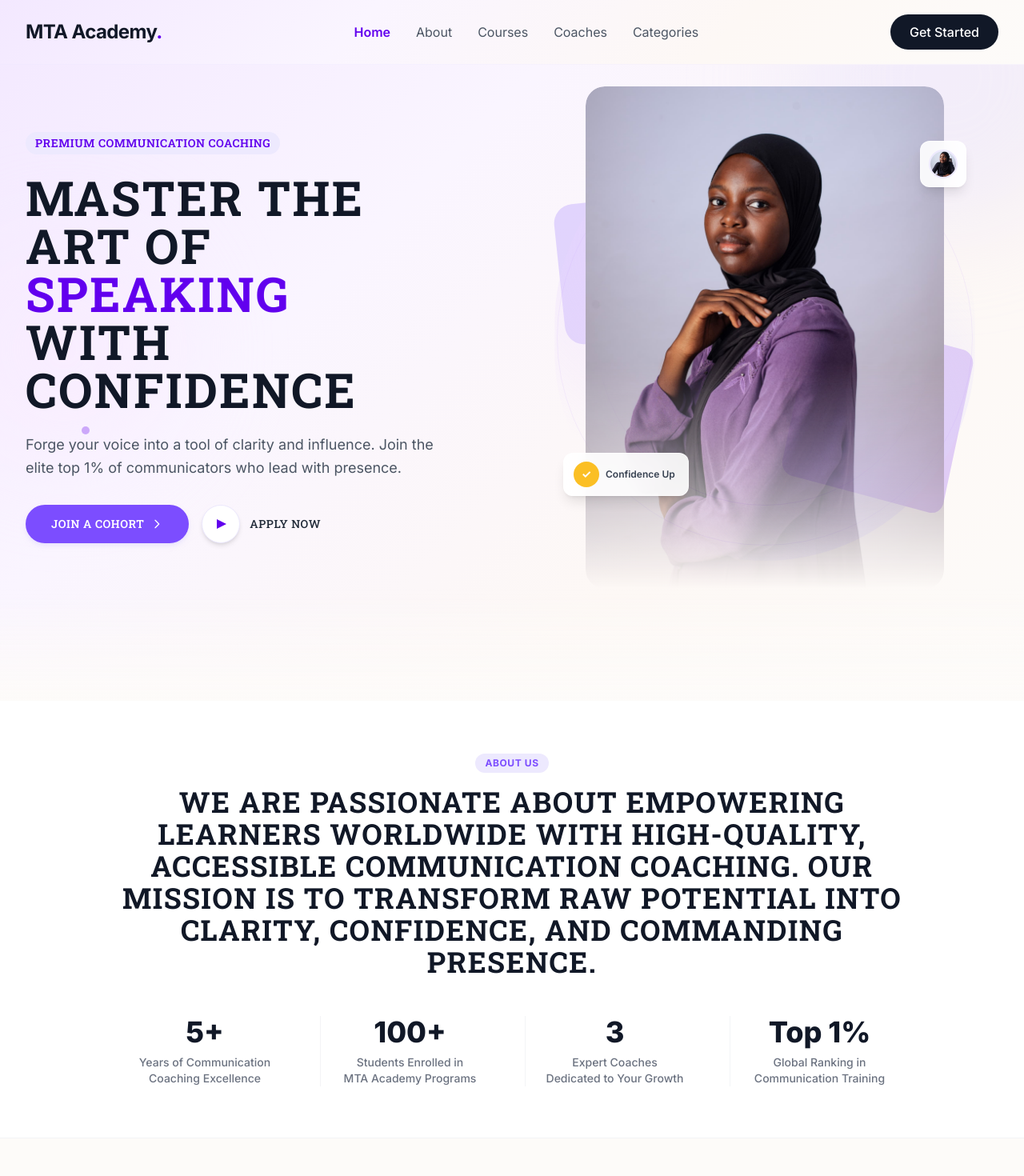
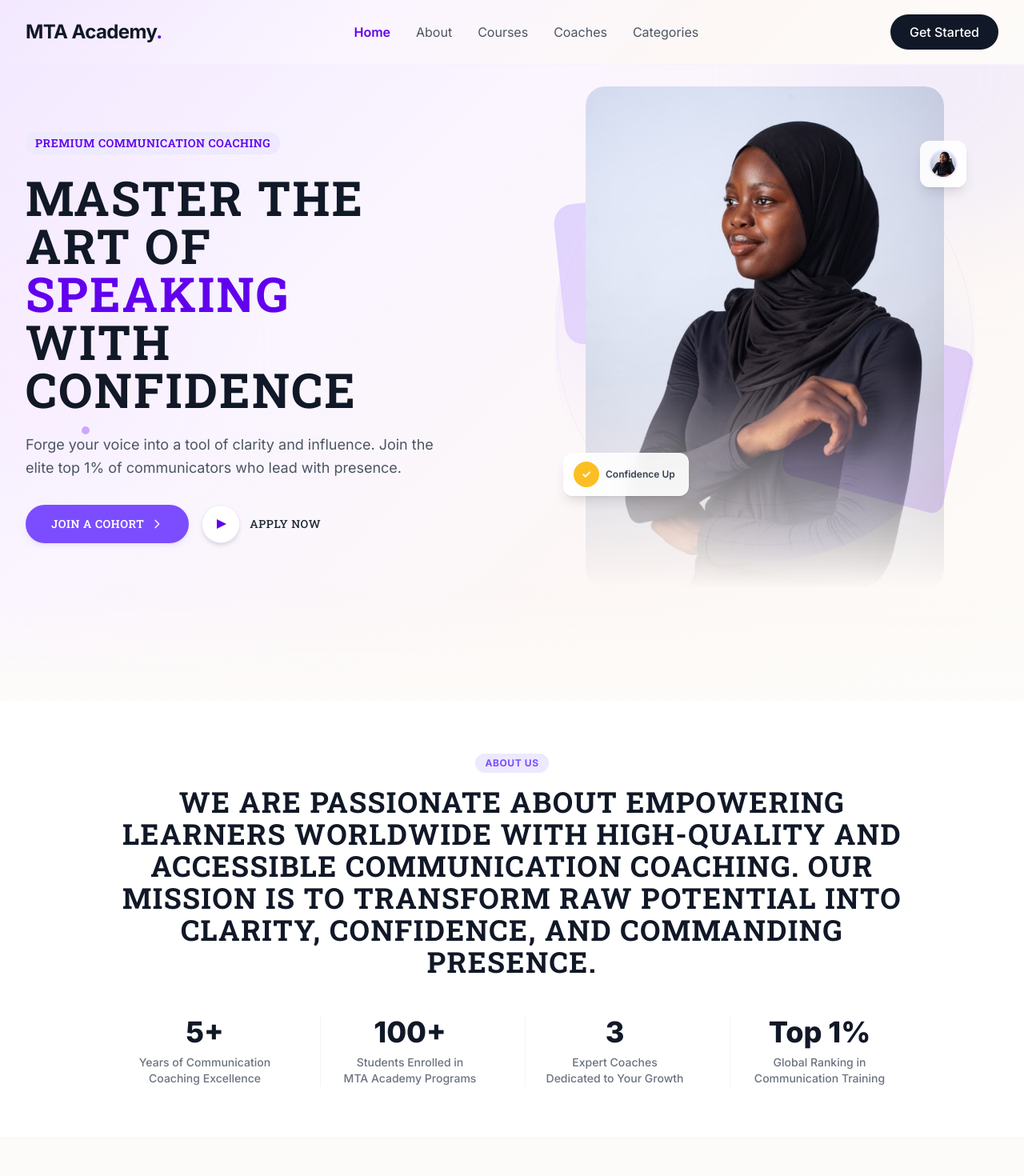
Before and after one commit to BizLaunchOrg/Mta_academy, a React (Vite) app: page / in a window 1280 px wide. Shown: the top 1470 px of the page at 80% size. Built offline with nearby package versions, Linux system fonts and the light colour scheme.

Commit message:
fixing image

```diff
--- a/src/Components/AboutSection.tsx
+++ b/src/Components/AboutSection.tsx
@@ -35,7 +35,7 @@ const AboutSection: React.FC = () => {
 
         <h2 className="font-slab text-3xl md:text-4xl font-bold mb-12 text-gray-900 leading-tight uppercase tracking-wide">
           We are passionate about empowering learners worldwide with
-          high-quality, accessible communication coaching. Our mission is to
+          high-quality and accessible communication coaching. Our mission is to
           transform raw potential into clarity, confidence, and commanding
           presence.
         </h2>
--- a/src/Components/HeroSection.tsx
+++ b/src/Components/HeroSection.tsx
@@ -97,7 +97,7 @@ export default function HeroSection() {
             <div className="absolute inset-0 hero-shape-bg opacity-60 z-[2] rounded-full scale-90" />
 
             <img
-              src="/MTA2.jpeg"
+              src="/hero-portrait.png"
               alt="MTA Academy hero"
               className="relative z-10 w-full max-w-md object-contain drop-shadow-2xl rounded-3xl hero-image-mask translate-y-4 lg:translate-y-0"
             />
```
Also changed, not shown: public/hero-portrait.png (added).
